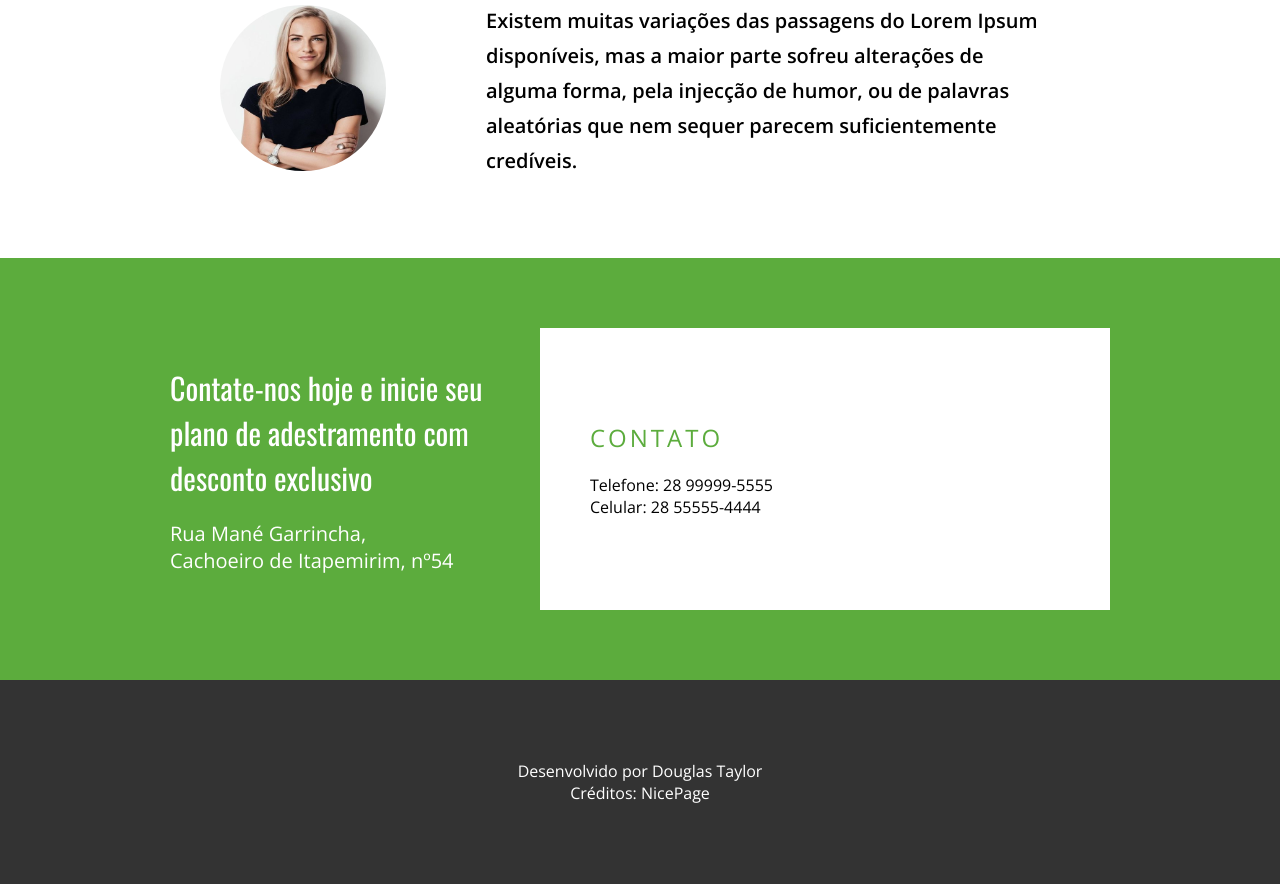
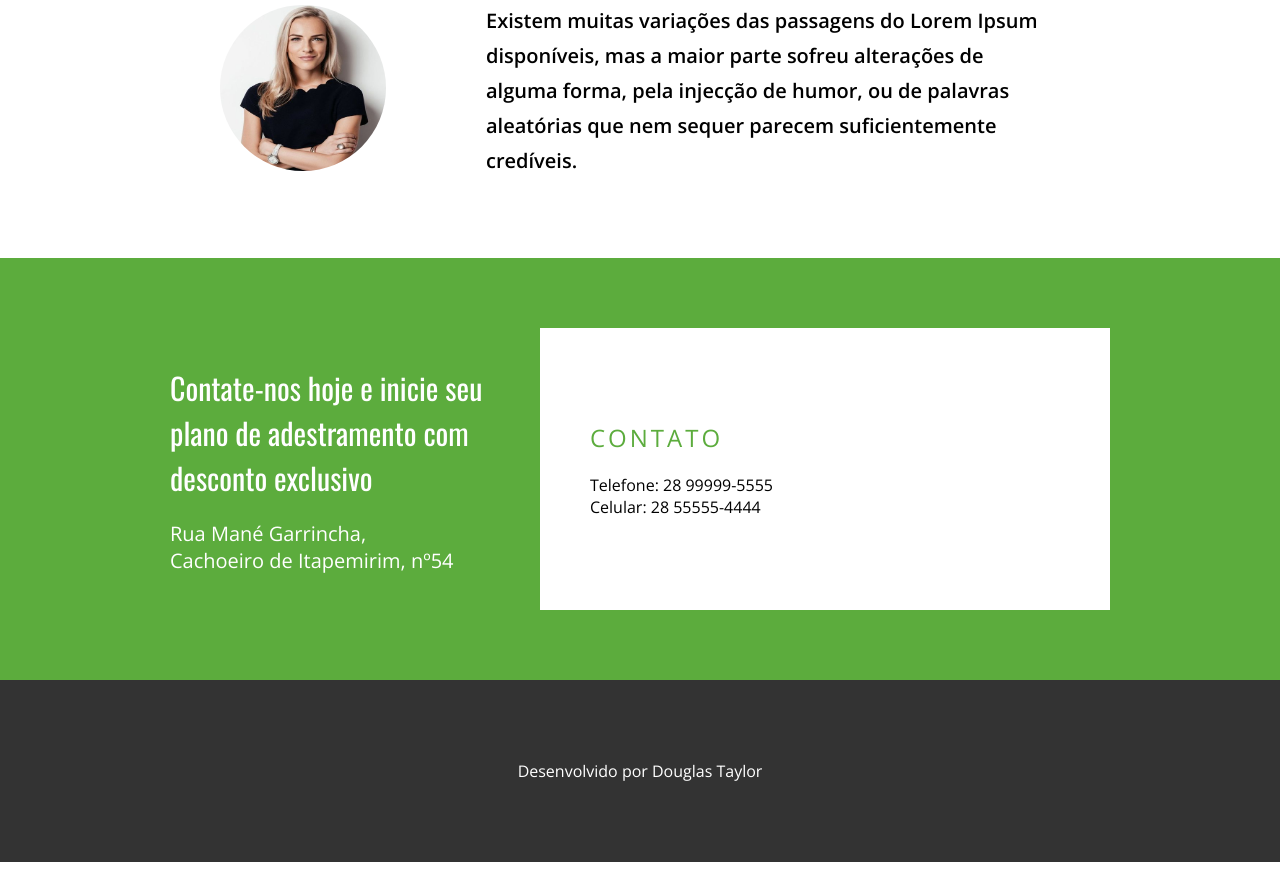
Before and after one commit to douglastaylorb/supercao, a plain HTML site: page index.html in a window 1280 px wide. Shown: the part 4214-5098 px from the top of the page. After the commit the page ends 5076 px from the top, so only its background shows below. Drawn offline with nearby package versions, Linux system fonts and the light colour scheme.

Commit message:
Update index.html

```diff
--- a/index.html
+++ b/index.html
@@ -173,8 +173,7 @@
         </div>
     </section>
     <footer>
-        Desenvolvido por Douglas Taylor<br>
-        Créditos: NicePage
+        Desenvolvido por Douglas Taylor
     </footer>
     <script src="assets/js/script.js"></script>
 </body>
```
